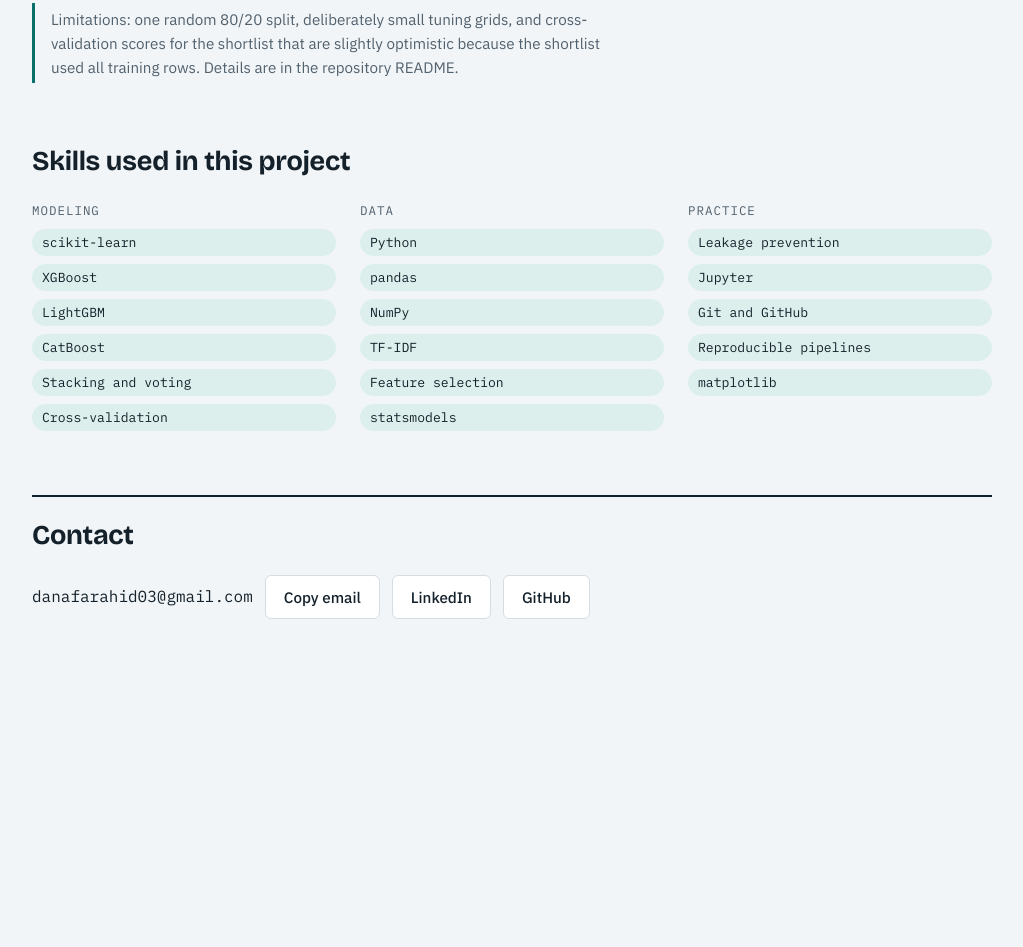
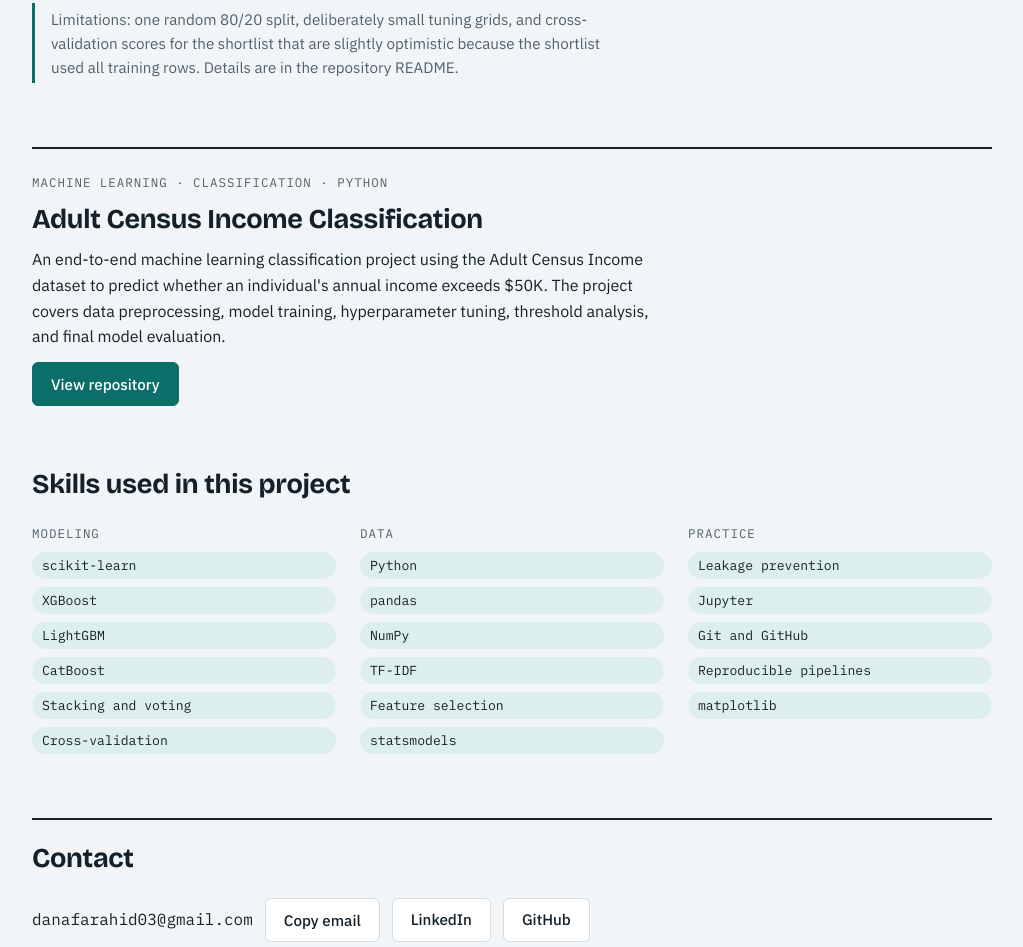
Before and after one commit to danafarahid954-ai/danafarahid954-ai.github.io, a plain HTML site: page index.html in a window 1280 px wide. Shown: the part 2607-3554 px from the top of the page, without its empty margins (128-1151 px from the left). Before the commit the page ends 3330 px from the top, so only its background shows below. Drawn offline with nearby package versions, Linux system fonts and the light colour scheme.

Commit message:
Add project section for Adult Census Income Classification
Added a project section detailing the Adult Census Income Classification machine learning project, including its purpose and repository link.

```diff
--- a/index.html
+++ b/index.html
@@ -126,6 +126,39 @@ figcaption{font-size:.88rem;color:var(--muted);max-width:75ch}
   <p class="note">Limitations: one random 80/20 split, deliberately small tuning grids, and cross-validation scores for the shortlist that are slightly optimistic because the shortlist used all training rows. Details are in the repository README.</p>
 </section>
 
+<section class="project" aria-labelledby="p2">
+
+  <div class="head">
+
+    <span class="label">
+      Machine Learning · Classification · Python
+    </span>
+
+    <h2 id="p2">
+      Adult Census Income Classification
+    </h2>
+
+    <p>
+      An end-to-end machine learning classification
+      project using the Adult Census Income dataset
+      to predict whether an individual's annual income
+      exceeds $50K. The project covers data preprocessing,
+      model training, hyperparameter tuning, threshold
+      analysis, and final model evaluation.
+    </p>
+
+    <div class="links">
+      <a class="btn primary"
+         href="https://github.com/danafarahid954-ai/Classification_Model"
+         target="_blank">
+        View repository
+      </a>
+    </div>
+
+  </div>
+
+</section>
+
 <section aria-labelledby="sk">
   <h2 id="sk">Skills used in this project</h2>
   <div class="skills">
```
